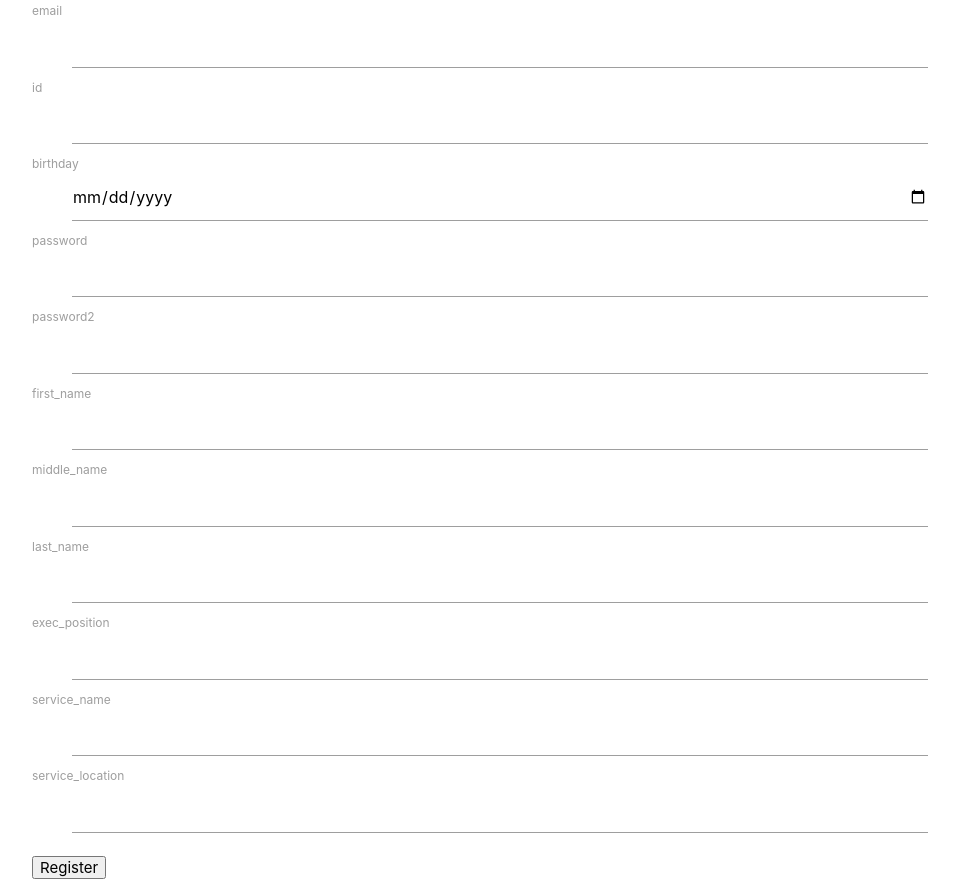
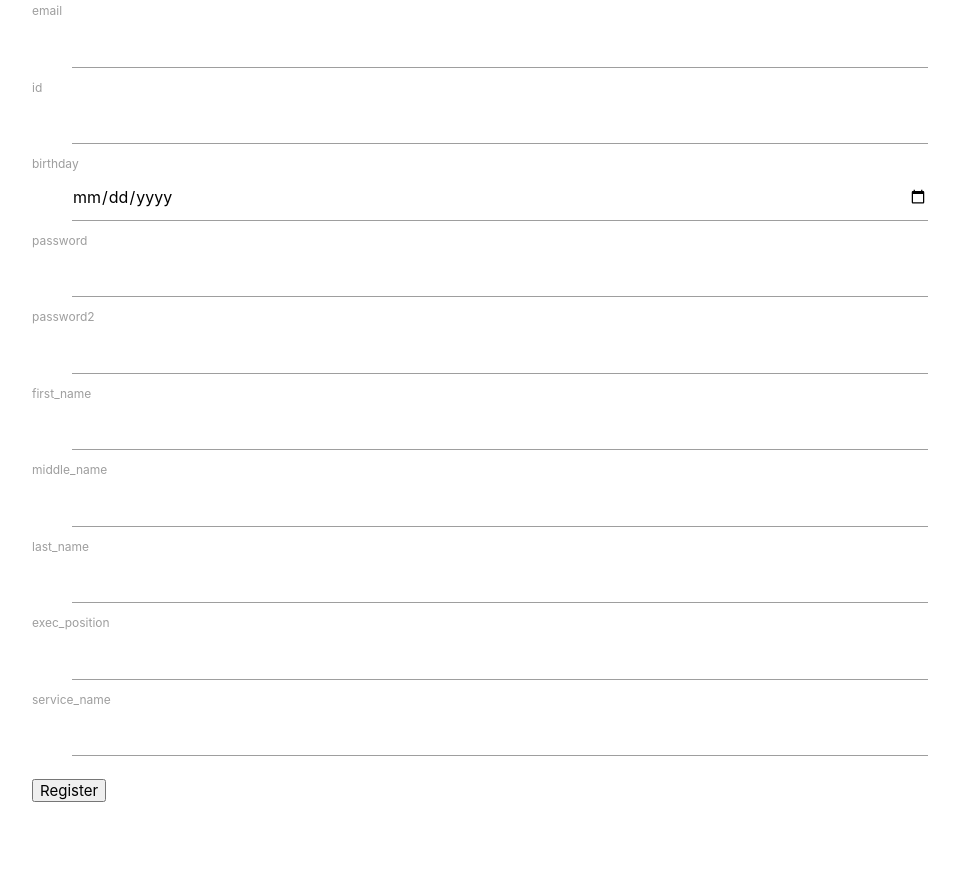
Before and after one commit to FrankApiyo/project, a Flask app: page /register_manager_and_service in a window 1280 px wide. Shown: the part 16-910 px from the top of the page, without its empty margins (160-1116 px from the left). After the commit the page ends 818 px from the top, so only its background shows below. Run offline with Flask 2, Linux system fonts and the light colour scheme; parts of the project's set-up code (start-up, migrations or seed data) failed here and were passed over; some libraries are stand-ins or nearby versions.

Commit message:
upgraded database and fixed some glitch with service registration

```diff
--- a/app.py
+++ b/app.py
@@ -70,6 +70,21 @@ def home():
     #TODO add landing page
     #check if someone is already logged in and as what
     return "try /login"
+
+
+@app.route("/add_remove_payment_details", methods=["POST", "GET"])
+@login_required
+def add_remove_payment_details():
+    # this prevents other users form loging in to the wrong parts of the app
+    service = None
+    if (session["service_name"]):
+        service = Service.query.filter_by(name=session["service_name"]).first()
+    else:
+        redirect(url_for("login"))
+    if not service:
+        redirect(url_for("login"))
+
+    #add some more code here
 
 
 @app.route("/add_routes", methods=["POST", "GET"])
@@ -537,25 +552,6 @@ def manage():
     matatus = service.matatus.all()
     return render_template("manage.html", matatus =matatus)
 
-@app.route("/add_service_location/<lat>/<lng>")
-@app.route("/add_service_location", defaults={"lat": None, "lng":None})
-@login_required
-def add_service_location(lat, lng):
-
-    if lat and lng:
-        service = Service(session["service_name"], session["service_location"], lat, lng)
-        exec = Exec(session["birthday"],session["exec_position"], session["password"],
-                    session["first_name"], session["middle_name"], session["last_name"], session["salt"],
-                    session["email"], session["id_num"])
-        service.execs.append(exec)
-        db.session.add(service)
-        db.session.commit()
-        user = User(session["email"])
-        login_user(user)
-        #print("\n\nare wer here\n\n"+url_for("matrips_manager_login"))
-        return redirect(url_for("matrips_manager_login"))
-    else:
-        return render_template("add_service_location.html")
 
 @app.route("/register_manager_and_service", methods=["POST", "GET"])
 def register_manager_and_service():
@@ -575,7 +571,6 @@ def register_manager_and_service():
         last_name = form.last_name.data
         exec_position = form.exec_position.data
         service_name = form.service_name.data
-        service_location = form.service_location.data
         # TODO add a way to inform user about the following failures
         # TODO add try catch block around the data request operations from the database and inform the user of failures
         if not pw1 == pw2:
@@ -605,9 +600,19 @@ def register_manager_and_service():
         session["salt"] = salt
         session["email"] = email
         session["id_num"] = id_num
-        session["service_location"] = service_location
 
-        return redirect(url_for('add_service_location'))
+        #TODO fix this mess here some day
+        service = Service(session["service_name"])
+        exec = Exec(session["birthday"], session["exec_position"], session["password"],
+                    session["first_name"], session["middle_name"], session["last_name"], session["salt"],
+                    session["email"], session["id_num"])
+        service.execs.append(exec)
+        db.session.add(service)
+        db.session.commit()
+        user = User(session["email"])
+        login_user(user)
+
+        return redirect(url_for("matrips_manager_login"))
 
     else:
         return render_template("register.html", form=form)
--- a/forms.py
+++ b/forms.py
@@ -78,11 +78,6 @@ class ServiceRegistrationForm(FlaskForm):
     service_name = StringField("service_name", validators=[validators.regexp('[a-zA-Z]+', message="service name not "
                                                                                                "valid"),
                                                          validators.DataRequired()])
-    service_location = StringField("service_location", validators=[validators.regexp('[a-zA-Z]+', message="service "
-                                                                                                          "location "
-                                                                                                          "name"
-                                                                                                          "not valid"),
-                                                         validators.DataRequired()])
     submit = SubmitField('submit')
 
 
--- a/models.py
+++ b/models.py
@@ -153,7 +153,6 @@ class Driver(db.Model, Person):
 
 class Service(db.Model):
     name = db.Column(db.Text(), primary_key=True)
-    location = db.Column(db.Integer(), db.ForeignKey("location.id"))
     #logo will be added later on after database is ensured to be working
     route_prices = db.relationship(
         "RoutePriceService",
@@ -181,10 +180,7 @@ class Service(db.Model):
         lazy='dynamic'
     )
 
-    def __init__(self, name, specific_location, lat, lng):
-        self.specific_location = specific_location
-        self.lat = lat
-        self.lng = lng
+    def __init__(self, name):
         self.name = name
 
     def __repr__(self):
--- a/templates/register_service.html
+++ b/templates/register_service.html
@@ -14,7 +14,6 @@
                 {{ render_field(form.last_name) }}
                 {{ render_field(form.exec_position) }}
                 {{ render_field(form.service_name) }}
-                {{ render_field(form.service_location) }}
                 {{ form.hidden_tag() }}
             </dl>
             <p><input type=submit value=Register>
```
Also changed, not shown: migrations/versions/6234719ce67c_.py (added, +32 -0 lines).
